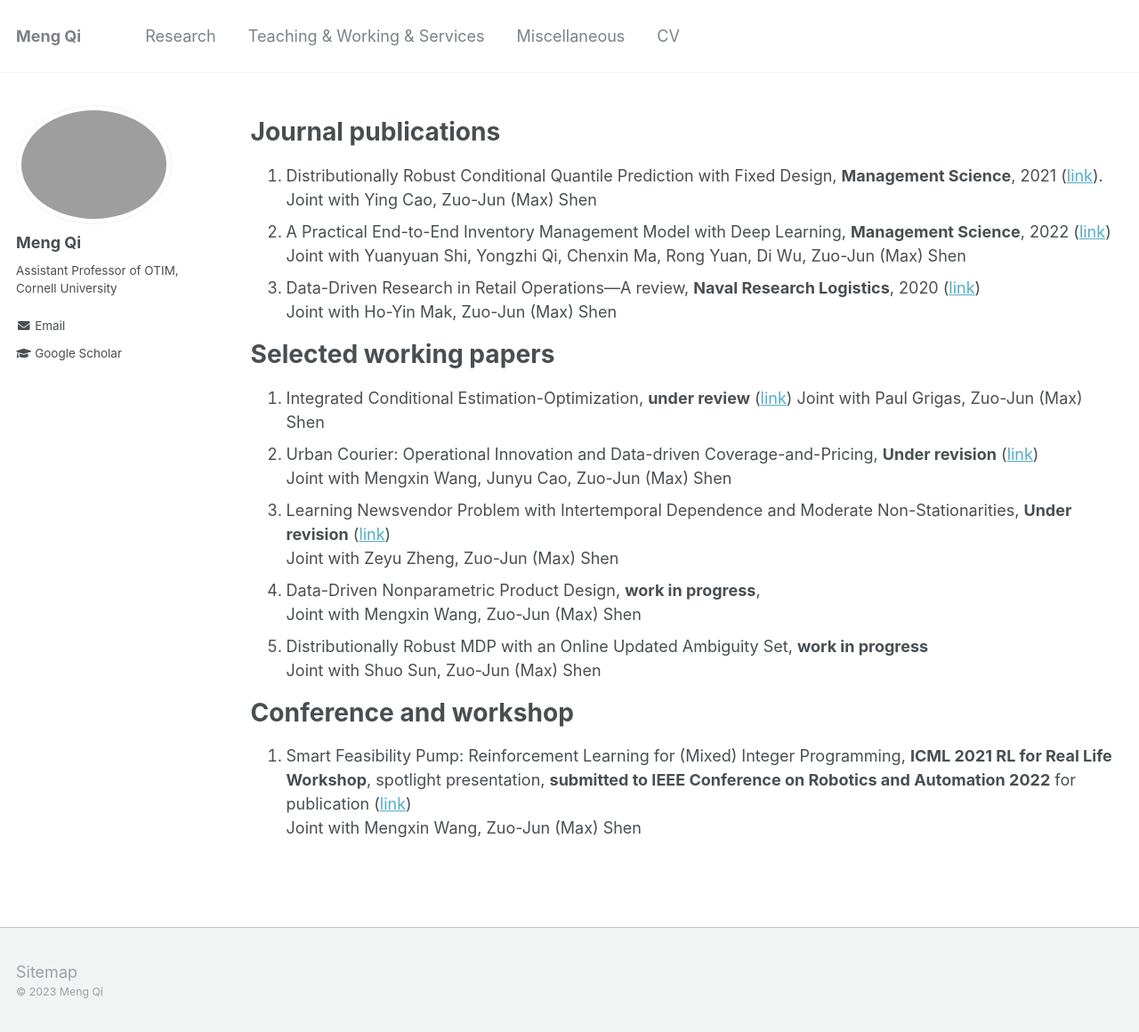
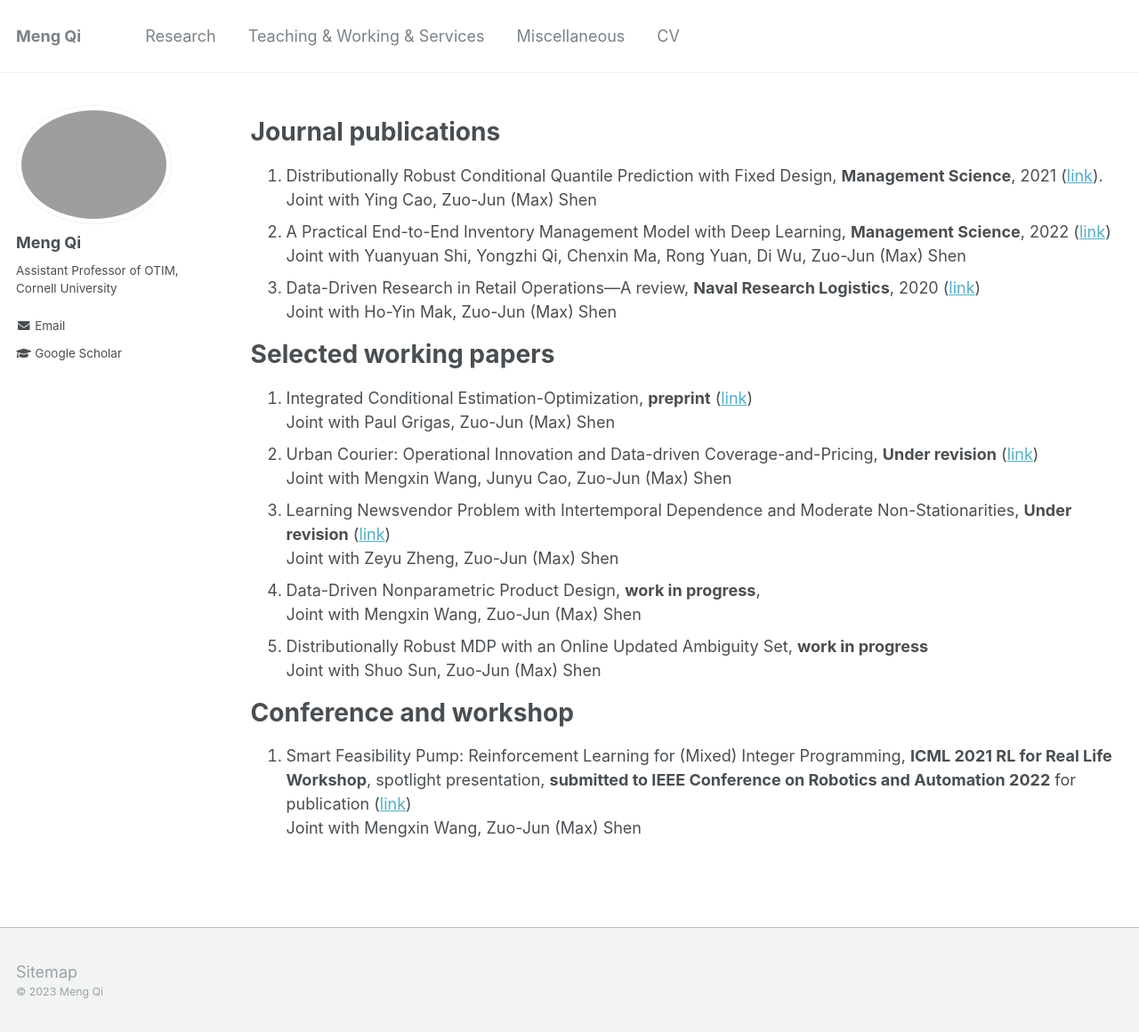
Before and after one commit to alicemengqi/site, a Jekyll site: the page built from _pages/publications.md, in a window 1280 px wide and 1160 px high. Shown: the whole window at 89% size. Built offline with Jekyll 4.4.1, drawn with Linux system fonts in a browser that asks for light colours.

Commit message:
Update publications.md

```diff
--- a/_pages/publications.md
+++ b/_pages/publications.md
@@ -16,7 +16,7 @@ Joint with Ho-Yin Mak, Zuo-Jun (Max) Shen
 
 
 # Selected working papers
-1. Integrated Conditional Estimation-Optimization, **under review** ([link](https://arxiv.org/abs/2110.12351))
+1. Integrated Conditional Estimation-Optimization, **preprint** ([link](https://alicemengqi.github.io/site/files/ICEO_0727-2023.pdf))
 Joint with Paul Grigas, Zuo-Jun (Max) Shen
 1. Urban Courier: Operational Innovation and Data-driven Coverage-and-Pricing, **Under revision** ([link](https://papers.ssrn.com/sol3/papers.cfm?abstract_id=3678317))
 Joint with Mengxin Wang, Junyu Cao, Zuo-Jun (Max) Shen
```
